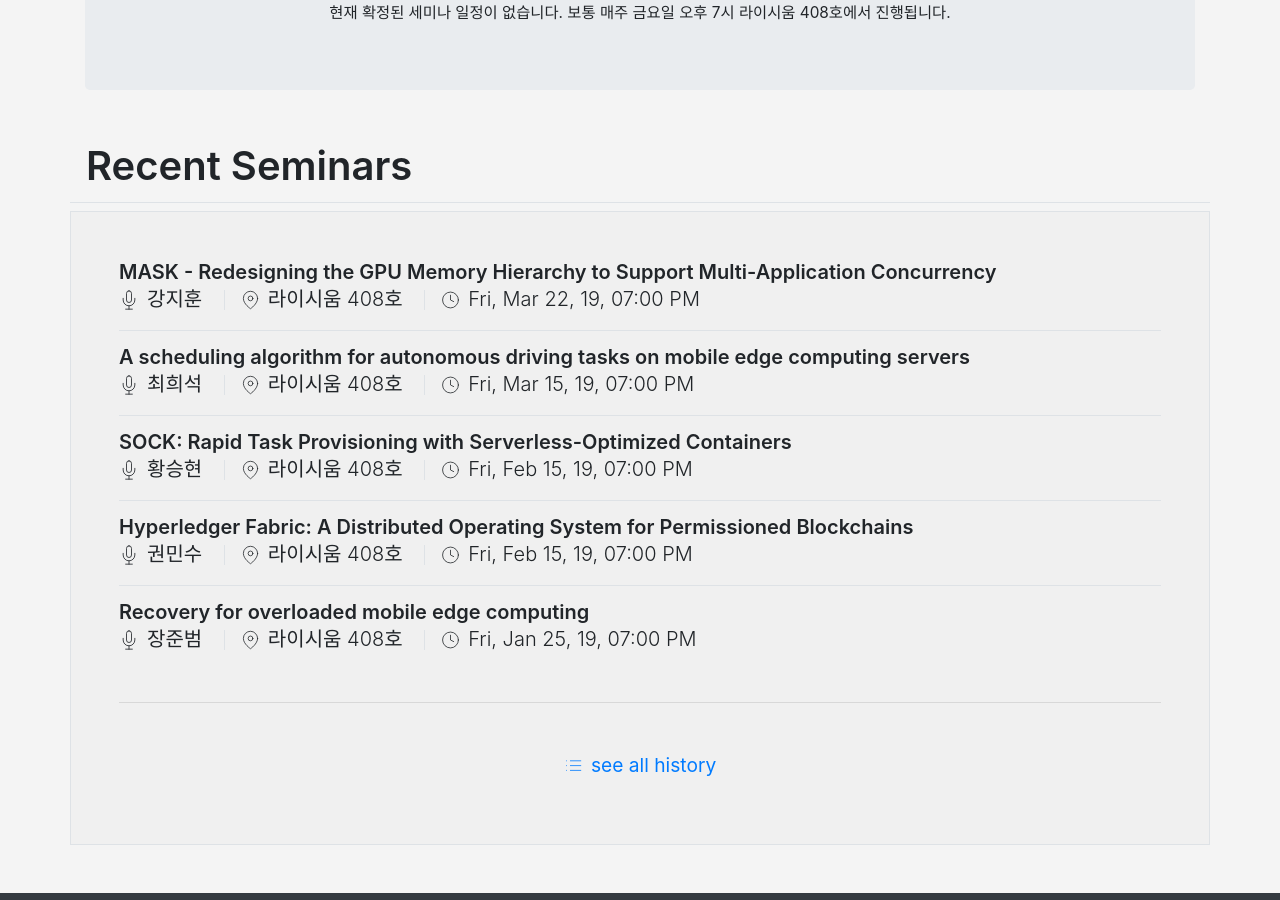
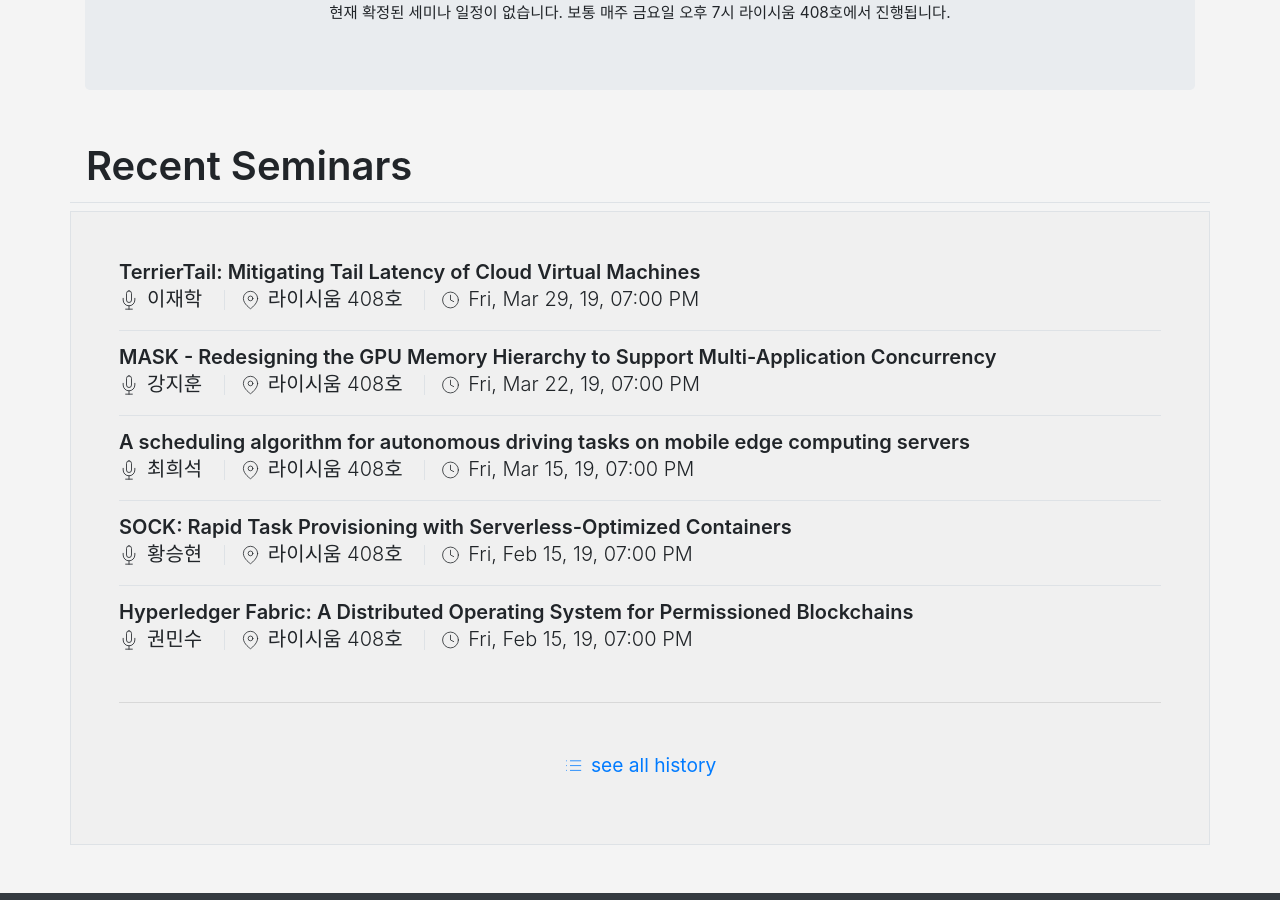
Before and after one commit to KU-Cloud/ku-cloud.github.io, a Jekyll site: the page built from seminar.html, in a window 1280 px wide and 900 px high, scrolled down 371 px. Built offline with Jekyll 4.4.1, drawn with Linux system fonts in a browser that asks for light colours.

Commit message:
Update seminars.yaml

```diff
--- a/_data/seminars.yaml
+++ b/_data/seminars.yaml
@@ -547,3 +547,7 @@
   date: 2019-03-22T19:00:00.000+0900
   speacker: 강지훈
   location: 라이시움 408호
+- title: 'TerrierTail: Mitigating Tail Latency of Cloud Virtual Machines'
+  date: 2019-03-29T19:00:00.000+0900
+  speacker: 이재학
+  location: 라이시움 408호
```
